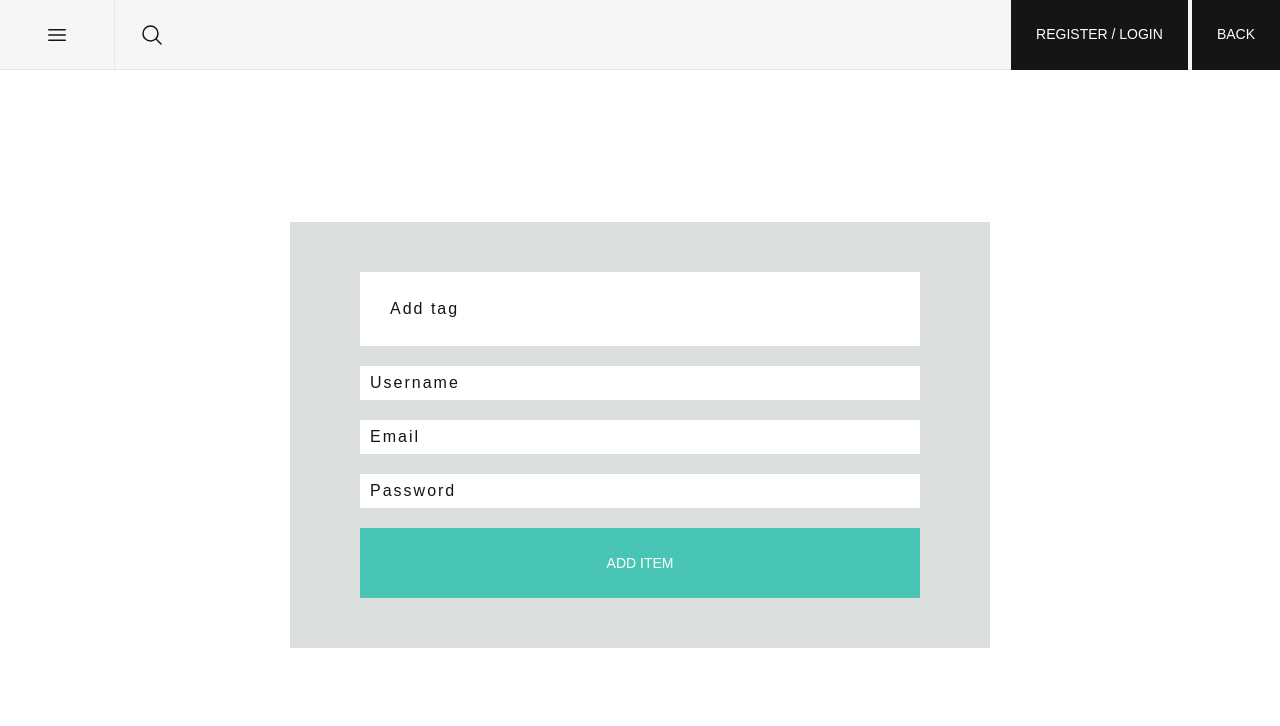
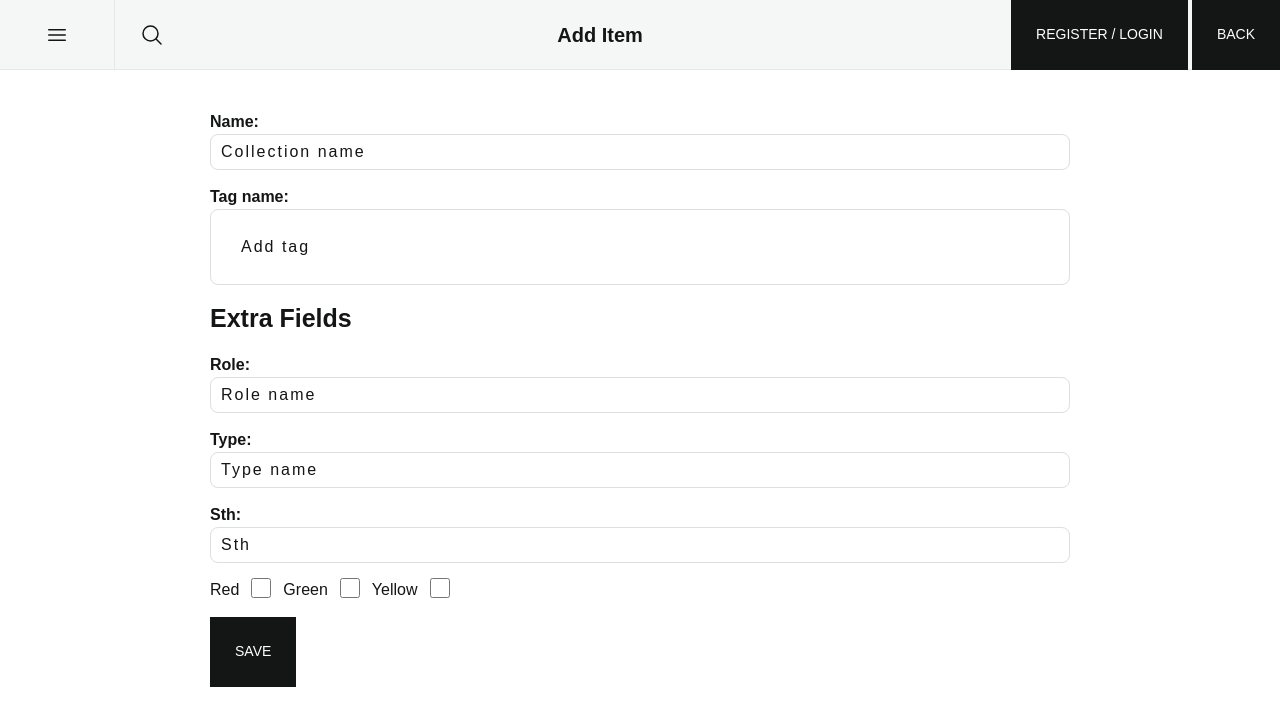
Before and after one commit to MuhammadjonRahimov/course-project, a React (Create React App) app in the folder client/: page /item/new in a window 1280 px wide. Shown: the top 726 px of the page. Built offline with nearby package versions, Linux system fonts and the light colour scheme.

Commit message:
I am working on Add item page

```diff
--- a/client/src/pages/AddCollections.jsx
+++ b/client/src/pages/AddCollections.jsx
@@ -50,11 +50,10 @@ function AddCollections() {
 			console.log(data);
 		};
 	}
-
 	return (
 		<Layout title="Add collection">
-			<div className="p-5">
-				<form onSubmit={handleSubmit(formSubmit)} className="flex flex-col gap-[15px]">
+			<div className="p-5 max-w-[900px] mx-auto">
+				<form onSubmit={handleSubmit(formSubmit)} className="flex flex-col gap-y-[15px]">
 					<label className={labelClass} htmlFor="name">
 						Name:
 						<MyInput
@@ -62,7 +61,7 @@ function AddCollections() {
 							placeholder="Collection name" id="name"
 							{...register("name", { required: true })}
 						/>
-						{errors['name'] && <p className="text-red-500">This field is required</p>}
+						{errors['name'] && <p className="font-normal text-red-500">This field is required</p>}
 					</label>
 					<label className={labelClass} >
 						Description:
@@ -72,7 +71,7 @@ function AddCollections() {
 							{...register('desc', { required: true })}
 							onChange={e => setValue('desc', e.level.content)}
 						/>
-						{errors['desc'] && <p className="text-red-500">This field is required</p>}
+						{errors['desc'] && <p className="font-normal text-red-500">This field is required</p>}
 					</label>
 					<label className={labelClass} htmlFor="topic">
 						Topic:
@@ -81,7 +80,7 @@ function AddCollections() {
 							placeholder="Topic name" id="topic"
 							{...register("topic", { required: true })}
 						/>
-						{errors['topic'] && <p className="text-red-500">This field is required</p>}
+						{errors['topic'] && <p className="font-normal text-red-500">This field is required</p>}
 					</label>
 					<div className="sm:flex sm:items-center">
 						<label htmlFor="user-pic" className="cursor-pointer">
@@ -93,8 +92,9 @@ function AddCollections() {
 							type="file"
 							id="user-pic"
 							{...register("user-pic", { required: true })}
+							className="hidden"
 						/>
-						{/* {errors['user-pic'] && <p className="text-red-500">This field is required</p>} */}
+						{errors['user-pic'] && <p className="text-red-500">This field is required</p>}
 					</div>
 					<div>
 						<h2 className={`my-3 font-bold text-[25px] ${isError && "text-red-500 uppercase"}`}>
@@ -102,7 +102,10 @@ function AddCollections() {
 						</h2>
 						{
 							extraFields.map((field, index) => (
-								<div key={field.id} className="mb-2 last:mb-0 flex items-center gap-2">
+								<div
+									key={field.id}
+									className="mb-2 last:mb-0 flex flex-col gap-2 lg:flex-row lg:items-center bg-[#dbe0df] p-2 rounded-[8px] lg:bg-transparent lg:p-0 lg:rounded-none"
+								>
 									<MyInput {...register(`extraFields.${index}.name`, { required: "must be filled" })}
 										className="border border-[#dbe0df] border-solid placeholder:text-[#777] py-[10px] rounded-[8px] mr-2"
 									/>
@@ -122,7 +125,7 @@ function AddCollections() {
 										data-id={index}
 										onClick={removeExtraField}
 										variant="red"
-										className="h-auto px-1 py-1 rounded-[8px]"
+										className="min-h-0 px-[5px] py-1 rounded-[20px] -order-1 self-end lg:order-[0] lg:self-center"
 									>
 										<svg xmlns="http://www.w3.org/2000/svg" fill="none" viewBox="0 0 24 24" strokeWidth={1.5} stroke="currentColor" className="w-6 h-6">
 											<path strokeLinecap="round" strokeLinejoin="round" d="M6 18L18 6M6 6l12 12" />
--- a/client/src/pages/AddItemPage.jsx
+++ b/client/src/pages/AddItemPage.jsx
@@ -7,14 +7,14 @@ import Layout from '../components/UI/Layout';
 import MyInput from '../components/UI/MyInput';
 import MyButton from '../components/UI/button/MyButton';
 
-import { registerInputDates } from '../dates/register-input-dates';
 
 const scheme = yup.object().shape({
-	username: yup.string().trim().required('username be filled').min(4, 'kamida 4 ta').max(10, "ko'pi bilan 10 ta"),
-	password: yup.string().trim().required('password be filled').min(3, 'kamida 4 ta').max(5, "ko'pi bilan 10 ta"),
-	email: yup.string().trim().required('email be filled').min(4, 'kamida 4 ta').max(6, "ko'pi bilan 10 ta"),
-	tags: yup.array().of(yup.string()).min(1, 'should be included at least one character')
+	username: yup.string().trim().required('username be filled'),
+	password: yup.string().trim().required('password be filled'),
+	email: yup.string().trim().required('email be filled'),
+	tags: yup.array().of(yup.string())
 });
+
 
 
 function AddItemPage() {
@@ -29,7 +29,7 @@ function AddItemPage() {
 	const [contents, setContents] = useState([]);
 	const inputRef = useRef(null);
 	const { register, handleSubmit, control, formState: { errors } } = useForm({ resolver: yupResolver(scheme), mode: "onBlur" });
-	const { fields: tags, append, remove } = useFieldArray({ control, name: "tags", });
+	const { fields: tags, append } = useFieldArray({ control, name: "tags", });
 
 	function keyPressHandler(e) {
 		if ((e.code === "Enter" || e.code === 'Space') && inputRef.current.value.trim().length > 0) {
@@ -50,20 +50,26 @@ function AddItemPage() {
 	}
 
 	function removeContent(i) {
-		const newContents = contents.filter((content, index) => index !== i);
+		const newContents = contents.filter((_, index) => index !== i);
 		setContents(newContents);
 	}
 
 
 	return (
-		<Layout>
-			<div className="h-[calc(100vh-70px)] overflow-y-auto pt-[200px] pb-[20px] md:overflow-y-[none] md:pt-0 md:pb-0 flex items-center justify-center">
-				<form
-					onSubmit={handleSubmit(formSubmit)}
-					className='max-h-[600px] overflow-y-auto flex-1 max-w-[700px]
-					p-[20px] sm:py-[50px] sm:px-[70px]  bg-[#dbe0df]  flex flex-col gap-y-[20px]'
-				>
-					<div className="flex flex-wrap gap-4 bg-white p-5 ">
+		<Layout title="Add Item">
+			<div className="p-5 w-[90%] md:w-[700px] lg:w-[900px] mx-auto my-5">
+				<form onSubmit={handleSubmit(formSubmit)} className="flex flex-col gap-y-[15px]">
+					<label className="font-bold" htmlFor="name">
+						Name:
+						<MyInput
+							className="w-full border border-[#dbe0df] border-solid placeholder:text-[#777] py-[10px] rounded-[8px]"
+							placeholder="Collection name" id="name"
+							{...register("name", { required: true })}
+						/>
+					</label>
+					<label htmlFor="tag" className="font-bold">
+						Tag name:
+						<div className="flex flex-wrap gap-4 bg-white p-5 border border-[#dbe0df] border-solid rounded-[8px]">
 							{tags.map((tag, index) =>
 								<input
 									type="text"
@@ -72,15 +78,14 @@ function AddItemPage() {
 									{...register(`tags.${index}`)}
 									className="hidden w-0"
 								/>
-
 							)}
 							{contents.map((content, index) =>
 								<div className="flex">
-								<span key={content + index} className="rounded-[20px] p-2 bg-[rgb(20,21,21)] text-white">
+									<span key={content + index} className="rounded-[30px] p-2 bg-[rgb(20,21,21)] text-white">
 										{content}
 									</span>
 									<sup
-									className="grid  place-items-center w-[15px] h-[15px]
+										className="grid  place-items-center w-[20px] h-[20px]
 									bg-red-500 text-white rounded-[50%] cursor-pointer"
 										onClick={removeContent.bind(null, index)}
 									>
@@ -90,26 +95,54 @@ function AddItemPage() {
 							)}
 							<MyInput
 								ref={inputRef}
-							id="input"
+								id="tag"
 								className="flex-1 placeholder:text-[#dbe0d] "
 								placeholder="Add tag"
 							/>
 						</div>
-					{errors.tags && <p className="text-red-500">{errors.tags.message}</p>}
-					{registerInputDates.map(data =>
-						<>
+					</label>
+					<h3 className="font-bold text-[25px]">Extra Fields</h3>
+					<label className="font-bold" htmlFor="role">
+						Role:
 						<MyInput
-								key={Date.now()}
-								className="border border-[#dbe0df]  placeholder:text-[#dbe0d] py-[15px]"
-								placeholder={data.placeholder}
-								{...register(data.placeholder.toLowerCase())}
+							className="w-full border border-[#dbe0df] border-solid placeholder:text-[#777] py-[10px] rounded-[8px]"
+							placeholder="Role name" id="role"
+							{...register("name", { required: true })}
 						/>
-							{errors[data.placeholder.toLowerCase()] && <p className="text-red-500">
-								{errors[data.placeholder.toLowerCase()].message}
-							</p>}
-						</>
-					)}
-					<MyButton type="submit" variant="green">add item</MyButton>
+					</label>
+					<label className="font-bold" htmlFor="type">
+						Type:
+						<MyInput
+							className="w-full border border-[#dbe0df] border-solid placeholder:text-[#777] py-[10px] rounded-[8px]"
+							placeholder="Type name" id="type"
+							{...register("name", { required: true })}
+						/>
+					</label>
+					<label className="font-bold" htmlFor="sth">
+						Sth:
+						<MyInput
+							className="w-full border border-[#dbe0df] border-solid placeholder:text-[#777] py-[10px] rounded-[8px]"
+							placeholder="Sth" id="sth"
+							{...register("name", { required: true })}
+						/>
+					</label>
+					<div className="flex gap-3">
+						<label htmlFor='red'>
+							Red
+						</label>
+						<MyInput id="red" value="red" type="checkbox" className="h-[20px] w-[20px] accent-[rgb(20,21,21)]" />
+						<label htmlFor="green">
+							Green
+						</label>
+						<MyInput id="green" value="green" type="checkbox" className="h-[20px] w-[20px] accent-[rgb(20,21,21)]" />
+						<label htmlFor="yellow">
+							Yellow
+						</label>
+						<MyInput id="yellow" value="yellow" type="checkbox" className="h-[20px] w-[20px] accent-[rgb(20,21,21)]" />
+					</div>
+					<MyButton type="submit" variant="dark" className="self-start">
+						save
+					</MyButton>
 				</form>
 			</div>
 		</Layout>
```
Lines whose indentation alone changed are shown as unchanged.
